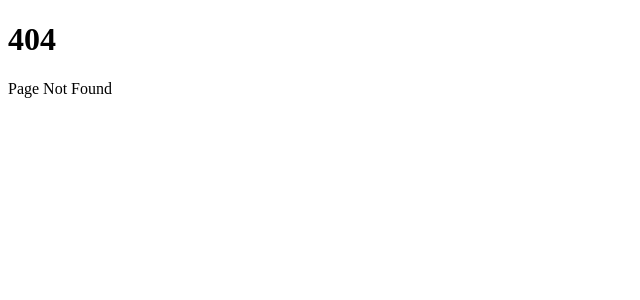
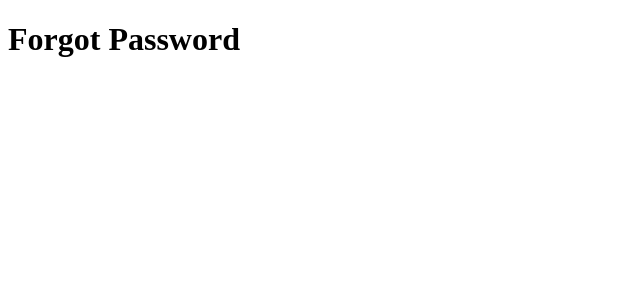
Before and after one commit to raghuveertech/nextjs-revision-march-23-2025, a Next.js app in the folder routing-demo/: page /forgot-password in a window 1280 px wide. Before the commit this address had no page. Shown: the top 300 px of the page, without its empty margins (0-640 px from the left). Built offline with nearby package versions, Linux system fonts and the light colour scheme.

Commit message:
Router - Route Grouping

```diff
--- /dev/null
+++ b/routing-demo/src/app/(auth)/forgot-password/page.tsx
@@ -0,0 +1,9 @@
+const ForgotPassword = () => {
+  return (
+    <div>
+      <h1>Forgot Password</h1>
+    </div>
+  );
+};
+
+export default ForgotPassword;
```
Also changed, not shown: routing-demo/src/app/(auth)/login/page.tsx (added, +9 -0 lines), routing-demo/src/app/(auth)/register/page.tsx (added, +9 -0 lines).
